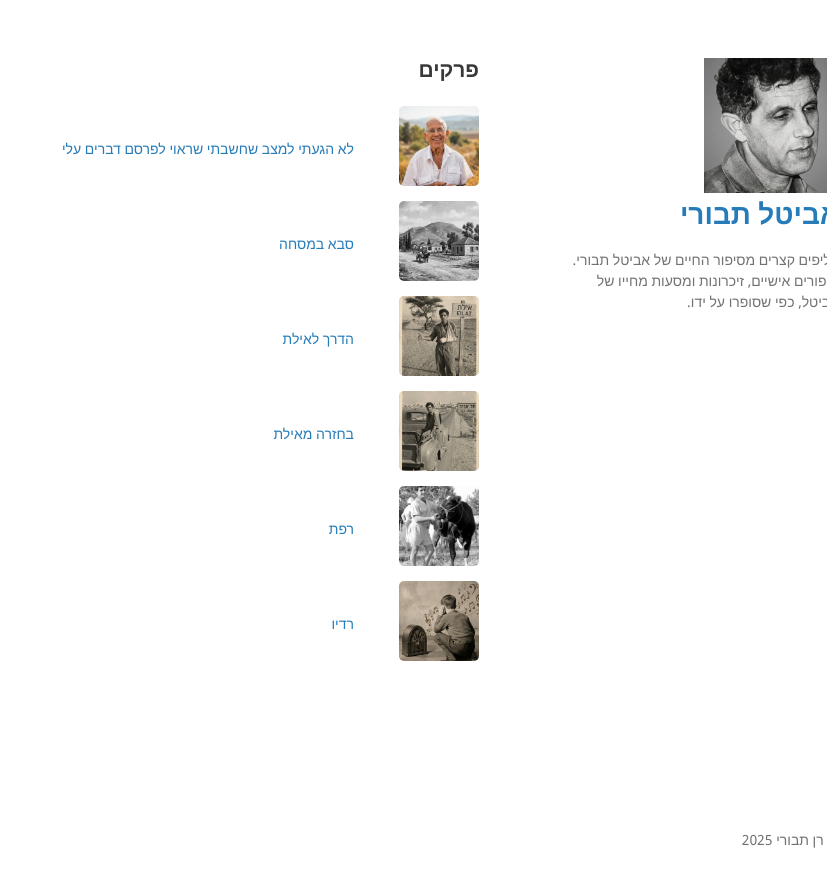
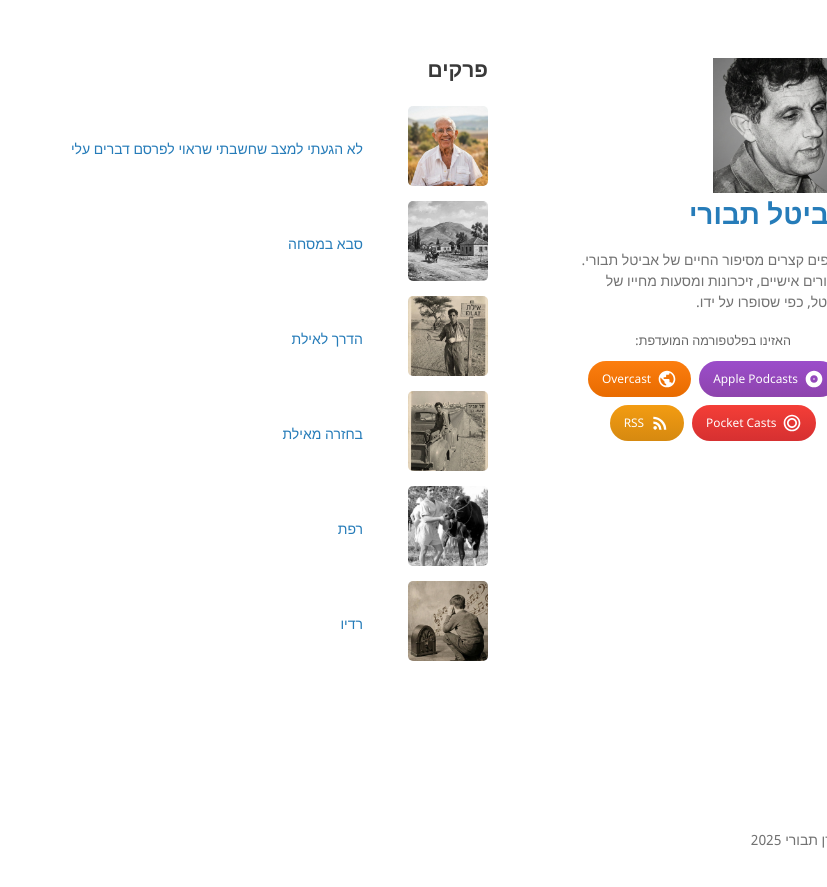
Before and after one commit to rantav/avital, a Jekyll site: the page built from index.md, in a window 1280 px wide. Shown: the top 887 px of the page, without its empty margins (453-1280 px from the left). Built offline with Jekyll 4.4.1, drawn with Linux system fonts in a browser that asks for light colours.

Commit message:
Add podcast subscribe buttons for Apple Podcasts, Overcast, Pocket Casts, and RSS

```diff
--- a/_config.yml
+++ b/_config.yml
@@ -6,6 +6,8 @@
 encoding: UTF-8
 copyright: " &#xA9; רן תבורי 2025"
 logo: /assets/img/avital.jpg
+# Podcast RSS feed URL (used for subscribe buttons)
+podcast_url: https://avital.tavory.com/podcast.rss
 # Post ordering: "newest" (default, newest first) or "oldest" (oldest first)
 post_order: "oldest"
 # baseurl: "" # the subpath of your site, e.g. /blog
--- /dev/null
+++ b/_includes/podcast-buttons.html
@@ -0,0 +1,29 @@
+<div class="podcast-buttons">
+  <p class="subscribe-label">האזינו בפלטפורמה המועדפת:</p>
+  <div class="button-row">
+    <a href="podcast://{{ site.podcast_url | remove: 'https://' | remove: 'http://' }}" class="podcast-btn apple" title="Apple Podcasts">
+      <svg viewBox="0 0 24 24" width="20" height="20" fill="currentColor">
+        <path d="M12 2C6.48 2 2 6.48 2 12s4.48 10 10 10 10-4.48 10-10S17.52 2 12 2zm0 14.5c-2.49 0-4.5-2.01-4.5-4.5S9.51 7.5 12 7.5s4.5 2.01 4.5 4.5-2.01 4.5-4.5 4.5zm0-5.5c-.55 0-1 .45-1 1s.45 1 1 1 1-.45 1-1-.45-1-1-1z"/>
+      </svg>
+      Apple Podcasts
+    </a>
+    <a href="overcast://x-callback-url/add?url={{ site.podcast_url | url_encode }}" class="podcast-btn overcast" title="Overcast">
+      <svg viewBox="0 0 24 24" width="20" height="20" fill="currentColor">
+        <path d="M12 2C6.48 2 2 6.48 2 12s4.48 10 10 10 10-4.48 10-10S17.52 2 12 2zm-1 17.93c-3.95-.49-7-3.85-7-7.93 0-.62.08-1.21.21-1.79L9 15v1c0 1.1.9 2 2 2v1.93zm6.9-2.54c-.26-.81-1-1.39-1.9-1.39h-1v-3c0-.55-.45-1-1-1H8v-2h2c.55 0 1-.45 1-1V7h2c1.1 0 2-.9 2-2v-.41c2.93 1.19 5 4.06 5 7.41 0 2.08-.8 3.97-2.1 5.39z"/>
+      </svg>
+      Overcast
+    </a>
+    <a href="pktc://subscribe/{{ site.podcast_url | remove: 'https://' | remove: 'http://' }}" class="podcast-btn pocketcasts" title="Pocket Casts">
+      <svg viewBox="0 0 24 24" width="20" height="20" fill="currentColor">
+        <path d="M12 2C6.48 2 2 6.48 2 12s4.48 10 10 10 10-4.48 10-10S17.52 2 12 2zm0 18c-4.41 0-8-3.59-8-8s3.59-8 8-8 8 3.59 8 8-3.59 8-8 8zm0-14c-3.31 0-6 2.69-6 6s2.69 6 6 6 6-2.69 6-6-2.69-6-6-6zm0 10c-2.21 0-4-1.79-4-4s1.79-4 4-4 4 1.79 4 4-1.79 4-4 4z"/>
+      </svg>
+      Pocket Casts
+    </a>
+    <a href="{{ site.podcast_url }}" class="podcast-btn rss" title="RSS Feed">
+      <svg viewBox="0 0 24 24" width="20" height="20" fill="currentColor">
+        <path d="M6.18 15.64a2.18 2.18 0 0 1 2.18 2.18C8.36 19 7.38 20 6.18 20C5 20 4 19 4 17.82a2.18 2.18 0 0 1 2.18-2.18M4 4.44A15.56 15.56 0 0 1 19.56 20h-2.83A12.73 12.73 0 0 0 4 7.27V4.44m0 5.66a9.9 9.9 0 0 1 9.9 9.9h-2.83A7.07 7.07 0 0 0 4 12.93V10.1z"/>
+      </svg>
+      RSS
+    </a>
+  </div>
+</div>
--- a/_layouts/default.html
+++ b/_layouts/default.html
@@ -21,6 +21,7 @@
         <!-- <h2>{{ site.author }}</h2> -->
 
         <p>{{ site.description }}</p>
+        {% include podcast-buttons.html %}
       </header>
       <section>
 
--- a/assets/css/style.scss
+++ b/assets/css/style.scss
@@ -44,3 +44,70 @@
 	padding-right:0;
 	padding-left:15px;
 }
+
+/* Podcast Subscribe Buttons */
+.podcast-buttons {
+	margin: 20px 0;
+	text-align: center;
+}
+
+.subscribe-label {
+	font-size: 0.9em;
+	color: #666;
+	margin-bottom: 10px;
+}
+
+.button-row {
+	display: flex;
+	flex-wrap: wrap;
+	gap: 8px;
+	justify-content: center;
+}
+
+.podcast-btn {
+	display: inline-flex;
+	align-items: center;
+	gap: 6px;
+	padding: 8px 14px;
+	border-radius: 20px;
+	text-decoration: none;
+	font-size: 0.85em;
+	font-weight: 500;
+	transition: transform 0.2s, box-shadow 0.2s;
+}
+
+.podcast-btn:hover {
+	transform: translateY(-2px);
+	box-shadow: 0 4px 12px rgba(0,0,0,0.15);
+}
+
+.podcast-btn svg {
+	flex-shrink: 0;
+}
+
+.podcast-btn.apple {
+	background: linear-gradient(180deg, #9b4dca 0%, #8e44ad 100%);
+	color: white;
+}
+
+.podcast-btn.overcast {
+	background: linear-gradient(180deg, #fc7e0f 0%, #e86b00 100%);
+	color: white;
+}
+
+.podcast-btn.pocketcasts {
+	background: linear-gradient(180deg, #f43e37 0%, #d63031 100%);
+	color: white;
+}
+
+.podcast-btn.rss {
+	background: linear-gradient(180deg, #f39c12 0%, #d68910 100%);
+	color: white;
+}
+
+@media (max-width: 480px) {
+	.podcast-btn {
+		padding: 6px 10px;
+		font-size: 0.75em;
+	}
+}
```
